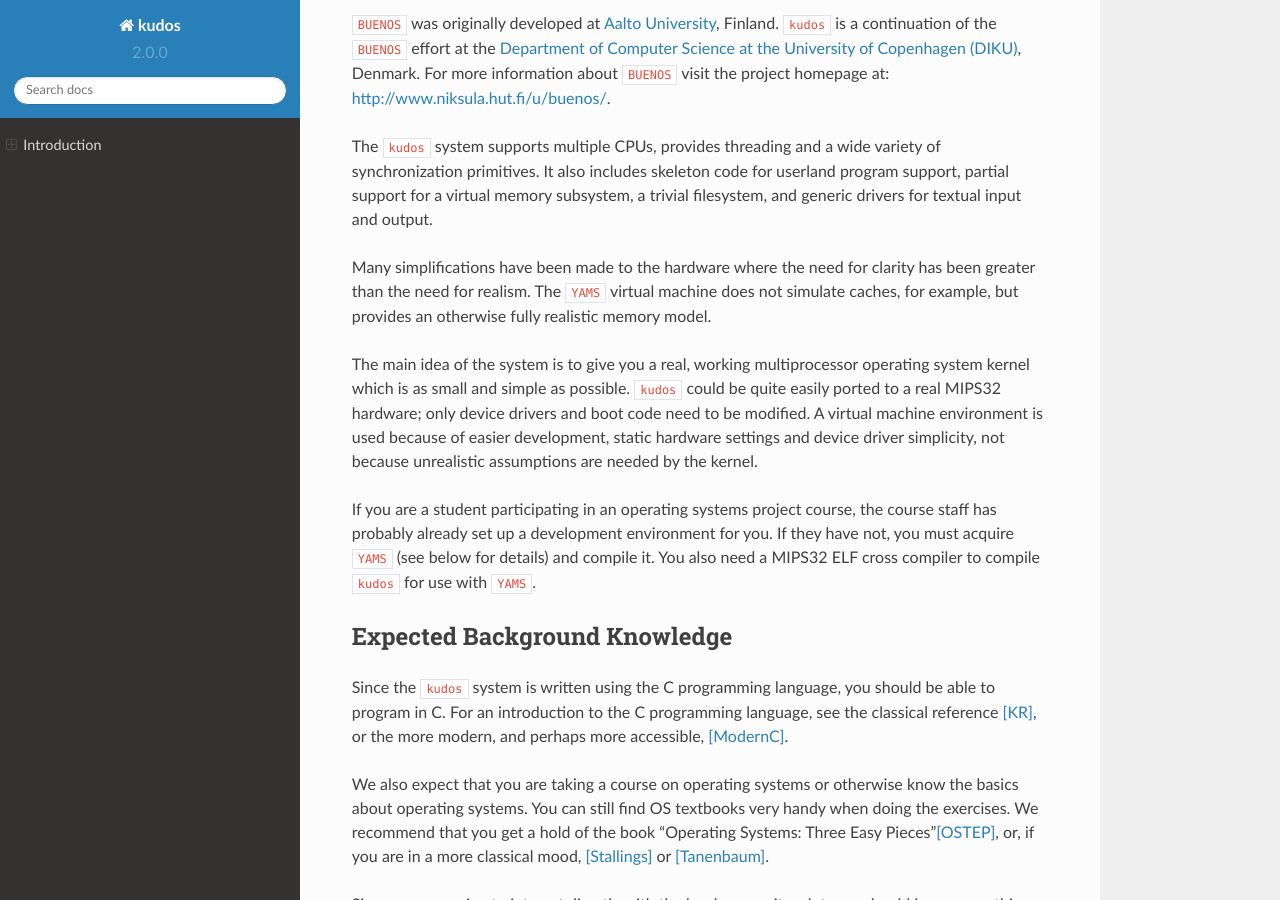
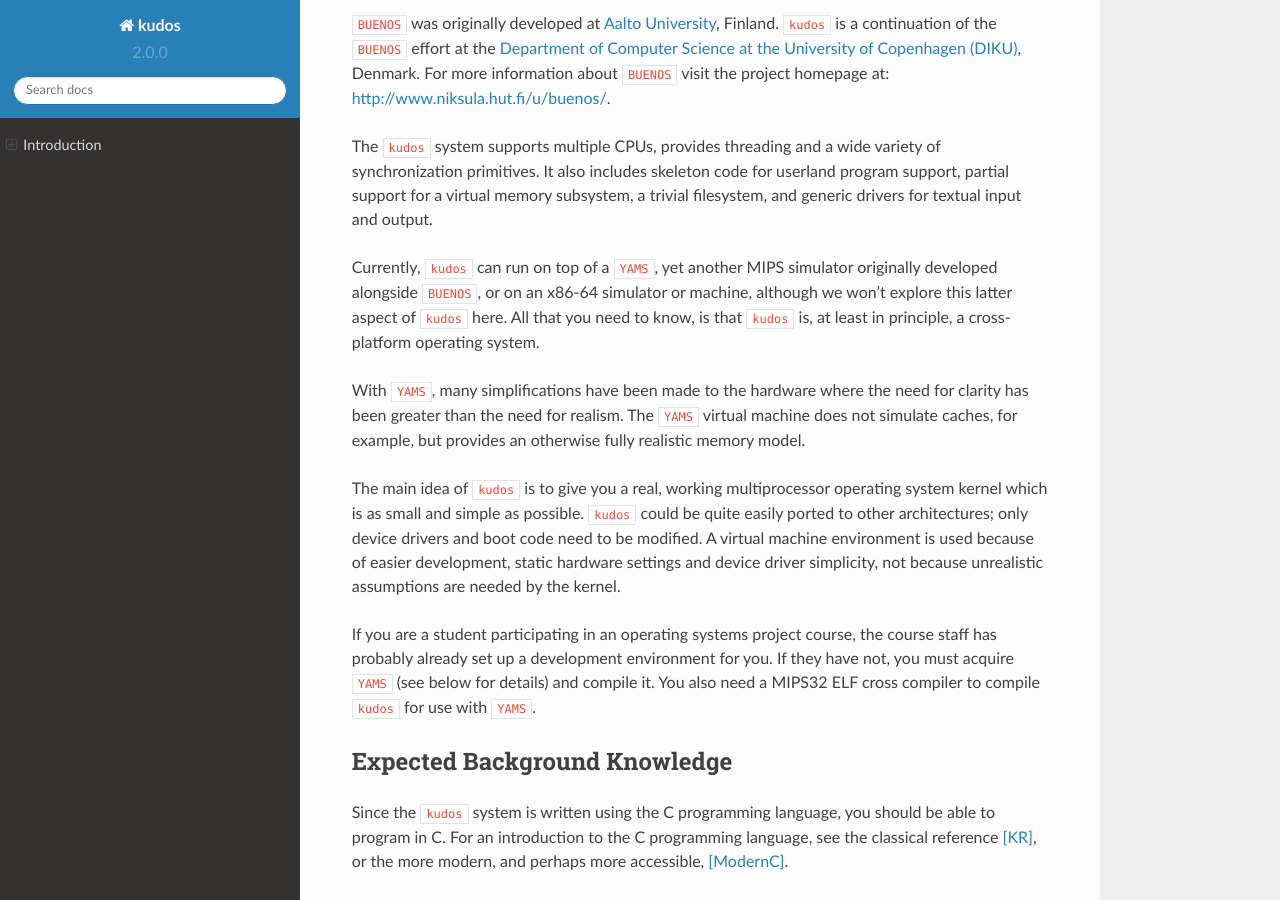
Before and after one commit to DIKU-EDU/kudos, a Sphinx documentation site: the page built from docs/index.rst, in a window 1280 px wide and 900 px high, scrolled down 343 px. Built offline with Sphinx 7.4.7 and the Read the Docs theme 2.0.0, drawn with Linux system fonts in a browser that asks for light colours.

Commit message:
mention that it is cross-platform

```diff
--- a/docs/index.rst
+++ b/docs/index.rst
@@ -22,14 +22,20 @@
 userland program support, partial support for a virtual memory subsystem, a
 trivial filesystem, and generic drivers for textual input and output.
 
-Many simplifications have been made to the hardware where the need for clarity
-has been greater than the need for realism. The ``YAMS`` virtual machine does
-not simulate caches, for example, but provides an otherwise fully realistic
-memory model.
+Currently, ``kudos`` can run on top of a ``YAMS``, yet another MIPS simulator
+originally developed alongside ``BUENOS``, or on an x86-64 simulator or
+machine, although we won't explore this latter aspect of ``kudos`` here. All
+that you need to know, is that ``kudos`` is, at least in principle, a
+cross-platform operating system.
 
-The main idea of the system is to give you a real, working multiprocessor
+With ``YAMS``, many simplifications have been made to the hardware where the
+need for clarity has been greater than the need for realism. The ``YAMS``
+virtual machine does not simulate caches, for example, but provides an
+otherwise fully realistic memory model.
+
+The main idea of ``kudos`` is to give you a real, working multiprocessor
 operating system kernel which is as small and simple as possible. ``kudos``
-could be quite easily ported to a real MIPS32 hardware; only device drivers and
+could be quite easily ported to other architectures; only device drivers and
 boot code need to be modified.  A virtual machine environment is used because
 of easier development, static hardware settings and device driver simplicity,
 not because unrealistic assumptions are needed by the kernel.
```
